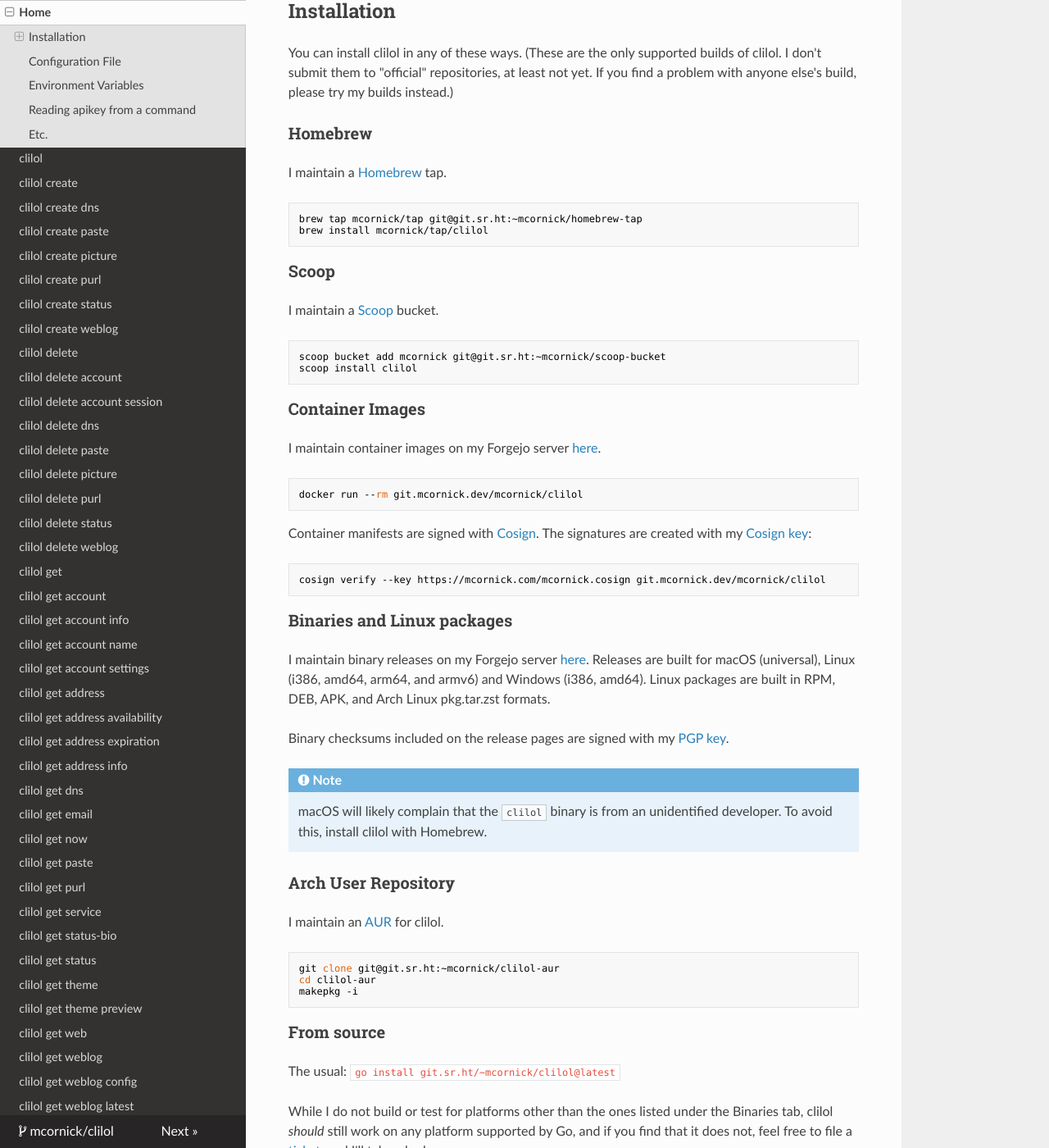
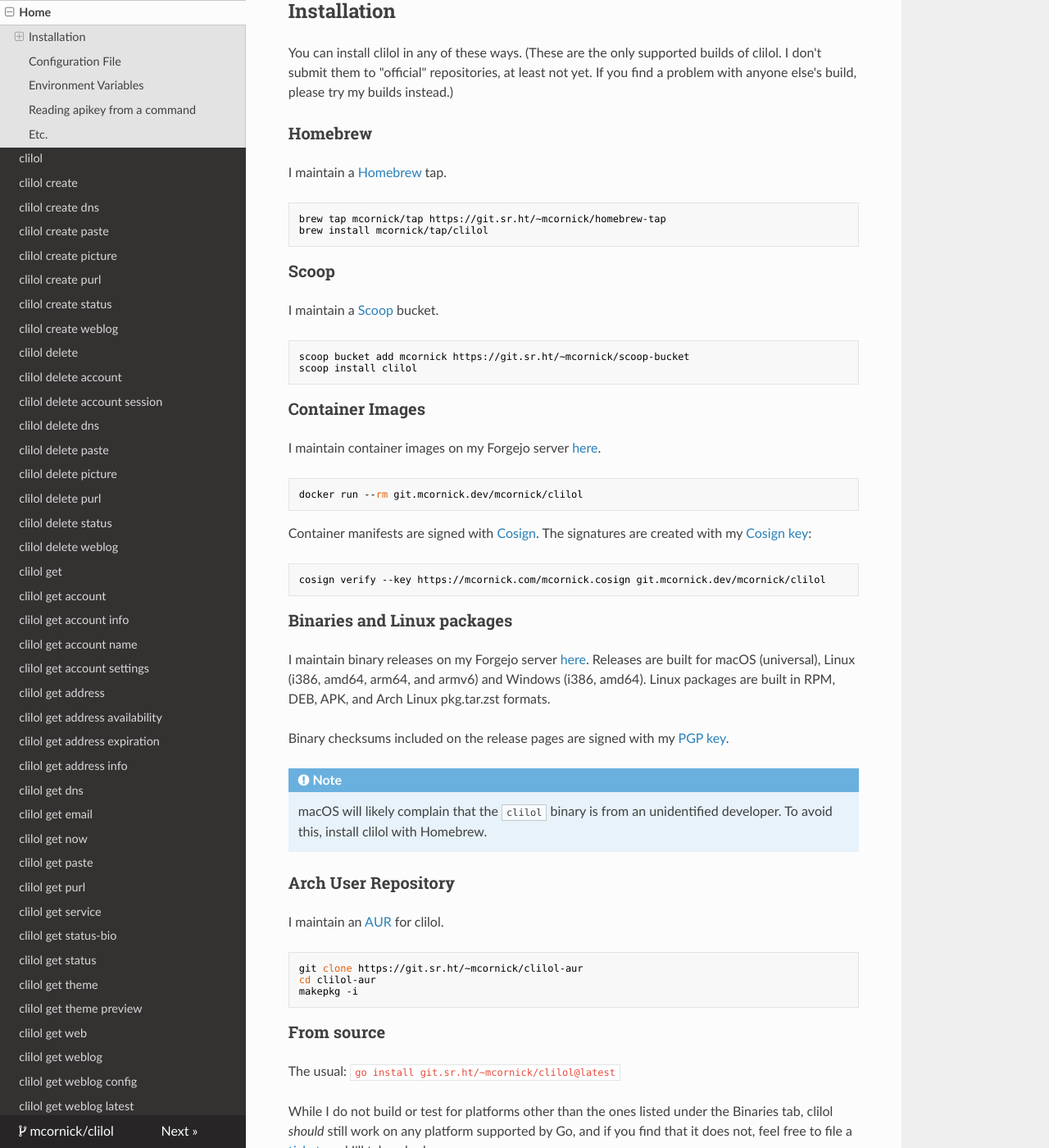
Before and after one commit to mcornick/clilol, an MkDocs documentation site: the page built from docs/index.md, in a window 1280 px wide and 1400 px high, scrolled down 307 px. Shown: the whole window at 82% size. Built offline with MkDocs 1.6.1, drawn with Linux system fonts in a browser that asks for light colours; nearby versions of some CDN libraries.

Commit message:
docs: use HTTPS URLs in instructions
Signed-off-by: Mark Cornick <mcornick@mcornick.com>

````diff
--- a/docs/index.md
+++ b/docs/index.md
@@ -16,7 +16,7 @@
 I maintain a [Homebrew](https://brew.sh/) tap.
 
 ```bash
-brew tap mcornick/tap git@git.sr.ht:~mcornick/homebrew-tap
+brew tap mcornick/tap https://git.sr.ht/~mcornick/homebrew-tap
 brew install mcornick/tap/clilol
 ```
 
@@ -25,7 +25,7 @@
 I maintain a [Scoop](https://scoop.sh/) bucket.
 
 ```powershell
-scoop bucket add mcornick git@git.sr.ht:~mcornick/scoop-bucket
+scoop bucket add mcornick https://git.sr.ht/~mcornick/scoop-bucket
 scoop install clilol
 ```
 
@@ -60,7 +60,7 @@
 I maintain an [AUR](https://wiki.archlinux.org/title/Arch_User_Repository) for clilol.
 
 ```
-git clone git@git.sr.ht:~mcornick/clilol-aur
+git clone https://git.sr.ht/~mcornick/clilol-aur
 cd clilol-aur
 makepkg -i
 ```
````
